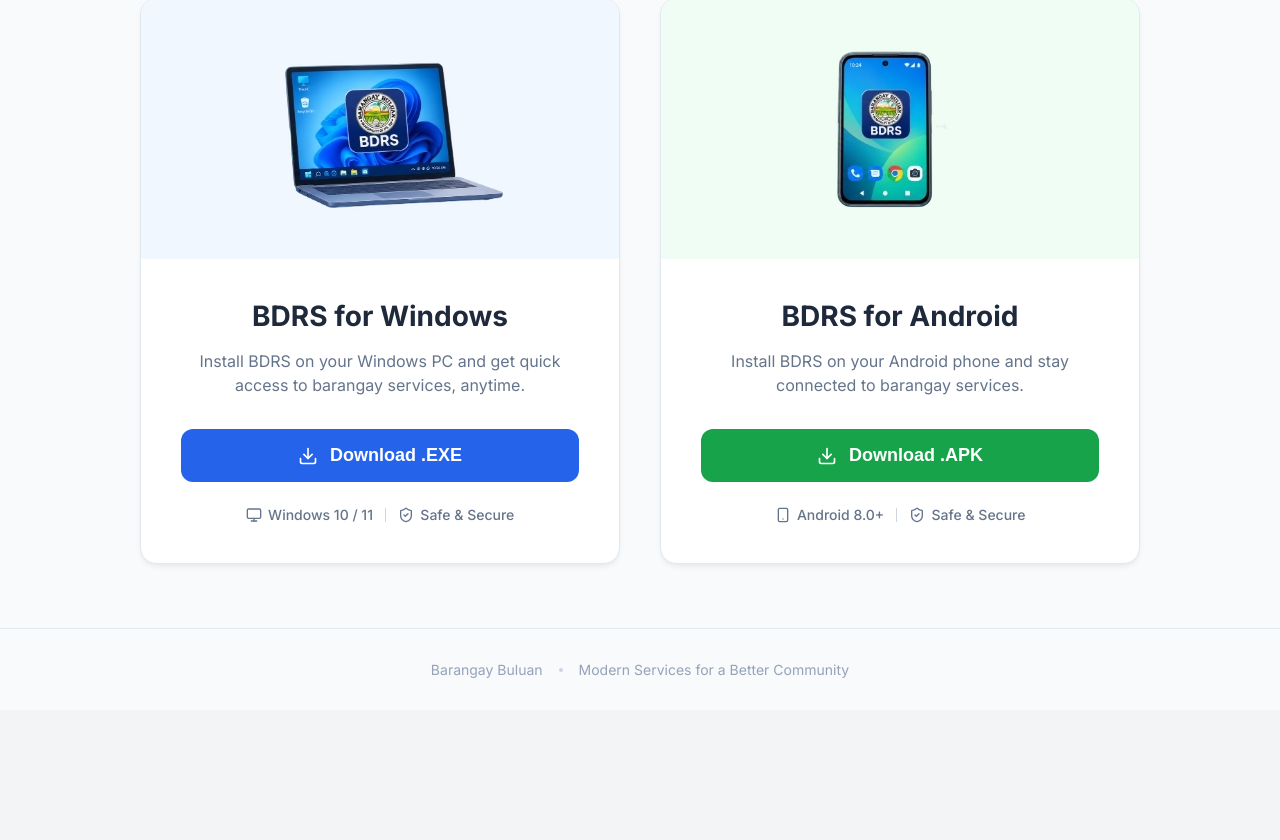
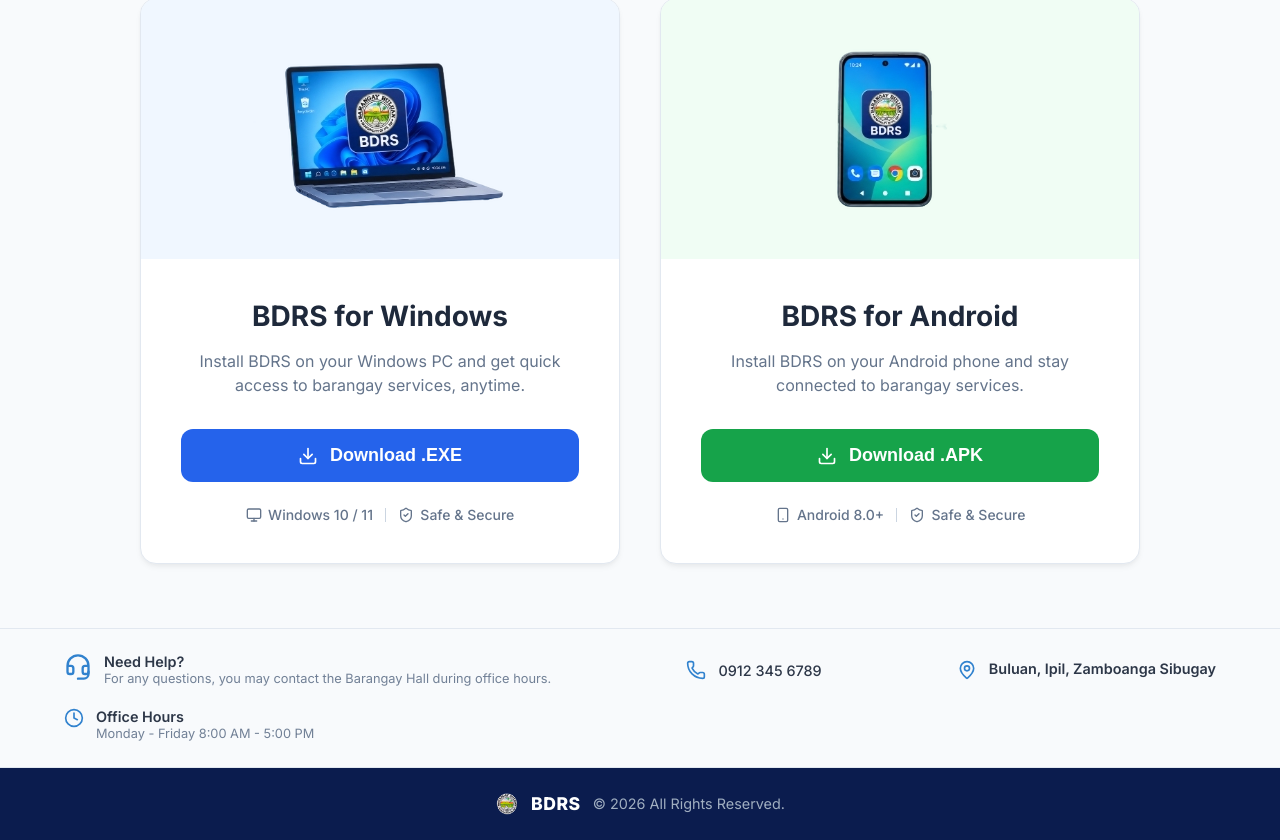
Before and after one commit to johnreybaluca46-lab/BDRS, a React (Vite) app: page /download in a window 1280 px wide. Shown: the part 566-1406 px from the top of the page. Before the commit the page ends 1276 px from the top, so only its background shows below. Built offline with nearby package versions, Linux system fonts and the light colour scheme; no server answers; the database is empty.

Commit message:
add full footer to download page

```diff
--- a/src/pages/user/download.jsx
+++ b/src/pages/user/download.jsx
@@ -5,9 +5,10 @@
 
 // Import images
 import BannerImg from '../../assets/image/banner 2.png';
-import HallImg from '../../assets/icon/hall.png';
+import Logo from '../../assets/logo/barangay buluan seal.png';
 import WindowImg from '../../assets/illustraion/window download.png';
 import AndroidImg from '../../assets/illustraion/android download.png';
+import ContactFooter from '../../components/ContactFooter';
 
 export default function DownloadPage() {
   useEffect(() => {
@@ -98,11 +99,13 @@
         </div>
       </section>
 
-      {/* Simple Footer */}
-      <footer className="simple-footer">
-        <span>Barangay Buluan</span>
-        <div className="simple-footer-divider"></div>
-        <span>Modern Services for a Better Community</span>
+      <ContactFooter />
+      <footer className="footer">
+        <div className="footer-content">
+          <img src={Logo} alt="BDRS Icon" className="footer-icon" />
+          <span className="footer-logo">BDRS</span>
+          <span className="footer-text">&copy; 2026 All Rights Reserved.</span>
+        </div>
       </footer>
     </div>
   );
```
Also changed, not shown: src/lib/download.css.
